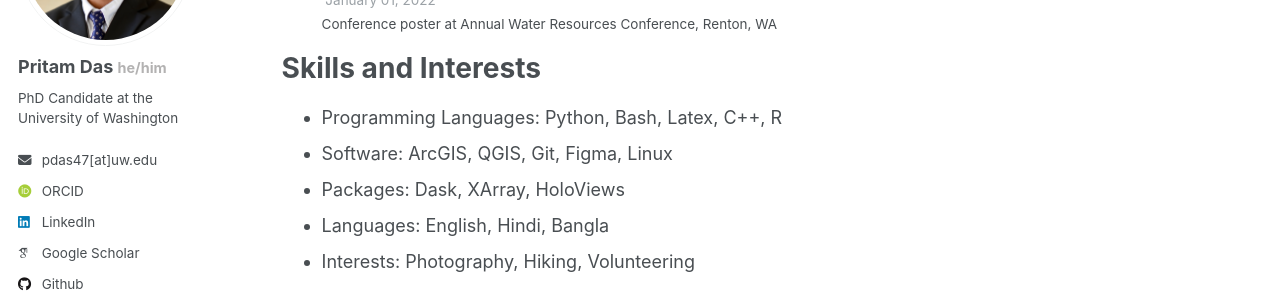
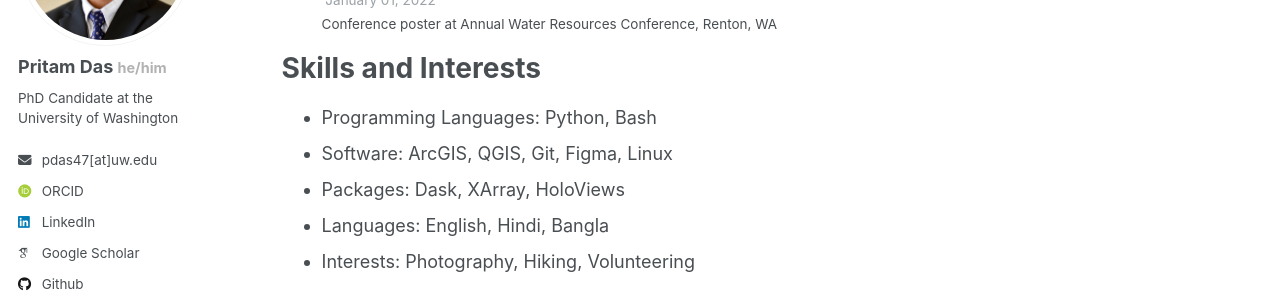
Before and after one commit to pritamd47/cv, a Jekyll site: the page built from _pages/about.md, in a window 1280 px wide and 900 px high, scrolled down 4211 px. Shown: the part 217-517 px from the top of the window. Built offline with Jekyll 4.4.1, drawn with Linux system fonts in a browser that asks for light colours; some web fonts are replaced.

Commit message:
Update about.md

```diff
--- a/_pages/about.md
+++ b/_pages/about.md
@@ -50,7 +50,7 @@ Talks
 
 Skills and Interests
 ======
-* Programming Languages: Python, Bash, Latex, C++, R
+* Programming Languages: Python, Bash
 * Software: ArcGIS, QGIS, Git, Figma, Linux
 * Packages: Dask, XArray, HoloViews
 * Languages: English, Hindi, Bangla
```
